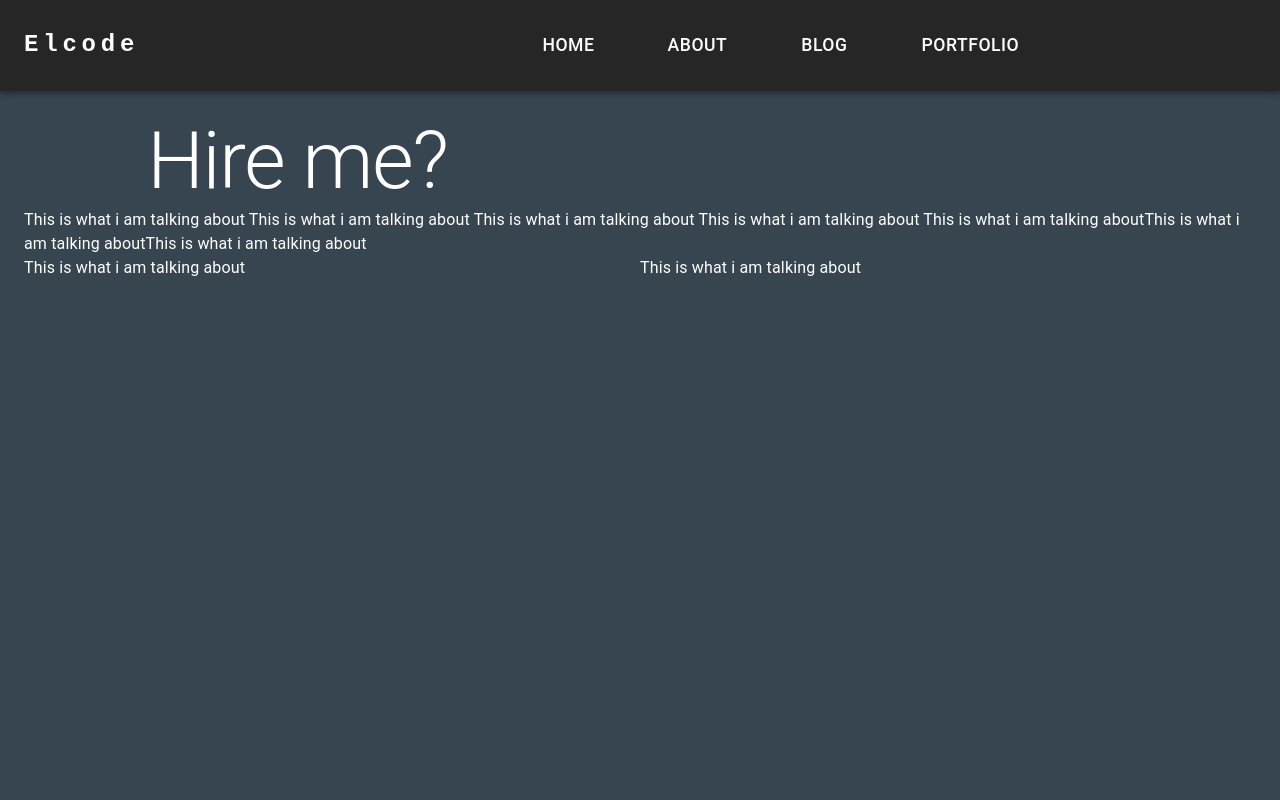
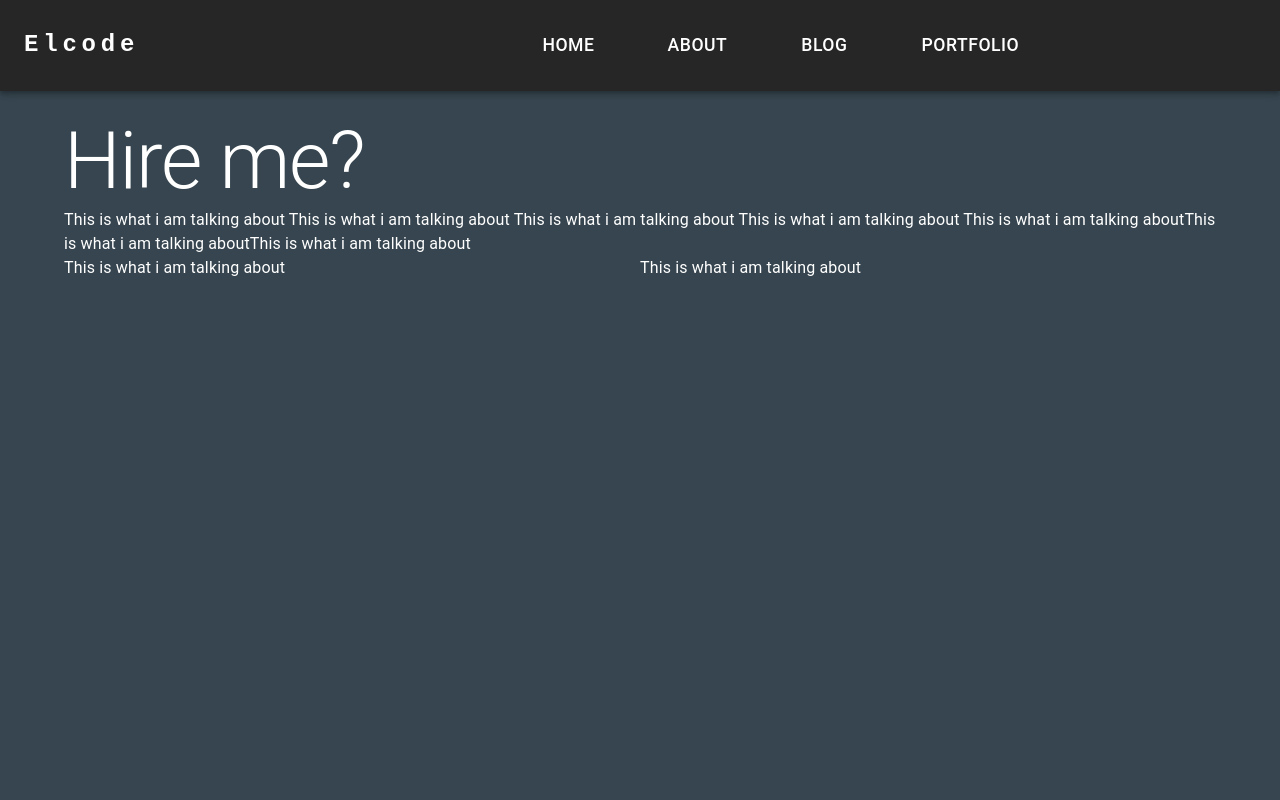
Before and after one commit to Elliottscode/Elliottscode-portfolio, a React app: page / in a window 1280 px wide. Shown: the top 800 px of the page. Built offline with nearby package versions, Linux system fonts and the light colour scheme.

Commit message:
Adjusted home page

```diff
--- a/src/pages/Home.tsx
+++ b/src/pages/Home.tsx
@@ -11,7 +11,7 @@ import dark from "../themes/darkTheme";
 export const Home = () => (
 <>
   <CssBaseline />
-  <Container maxWidth={false} className={style.container} >
+  <Container className={style.container} >
 
       <Grid container className={style.gridContainer}  sx={{}} >
 
--- a/src/pages/home.scss
+++ b/src/pages/home.scss
@@ -1,7 +1,6 @@
 
 // to make container fill width
 .container {
-    flex-grow: 1;
     padding-bottom: 100vh;
 }
 
@@ -11,7 +10,7 @@
 
 
 .title {
-    padding-left: 10%;
+    margin-top: 200px;
 }
 
 
```
